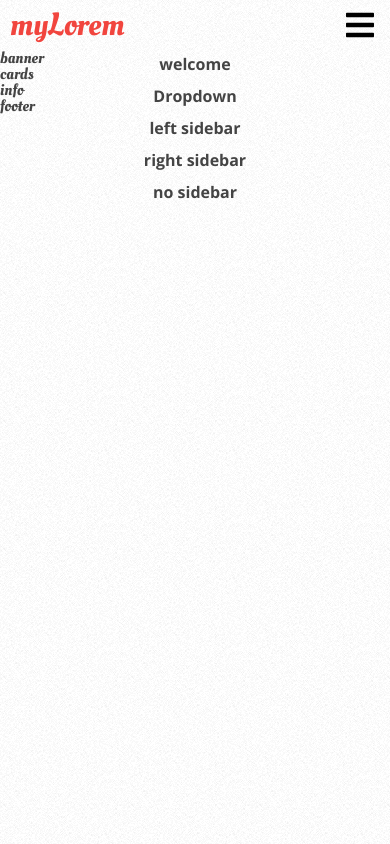
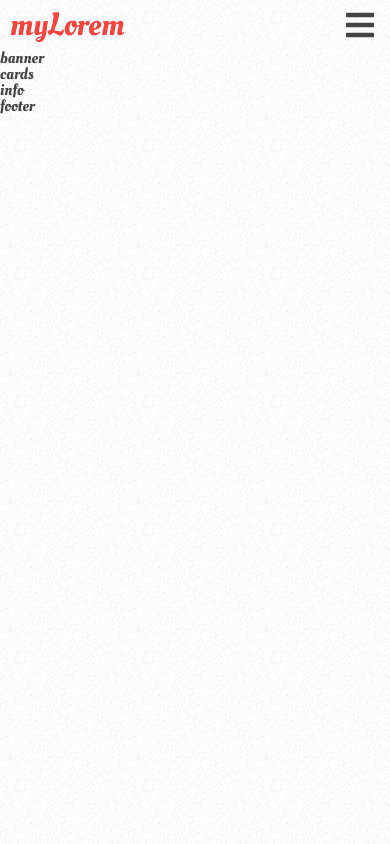
Before and after one commit to cavargasl/test-byb, a React (Create React App) app: page / in a window 390 px wide. Built offline with nearby package versions, Linux system fonts and the light colour scheme.

Commit message:
correction menuResponsive and transition

```diff
--- a/src/components/Header/Header.jsx
+++ b/src/components/Header/Header.jsx
@@ -2,15 +2,17 @@ import React, {useState} from 'react'
 import "./Header.scss"
 import {Link} from "react-router-dom"
 import { FontAwesomeIcon } from '@fortawesome/react-fontawesome'
-import { faBars, faSlash } from '@fortawesome/free-solid-svg-icons'
+import { faBars, faTimes } from '@fortawesome/free-solid-svg-icons'
 
 export default function Header() {
-  const [isMobile, setIsMobile] = useState(true)
+  const [isMobile, setIsMobile] = useState(false)
   return (
     <header className="header container">
       <h1 className="header_logo">myLorem</h1>
       <nav className="navbar">
-        <ul className={isMobile? "header_link mobile" : "header_link"}>
+        <ul className={isMobile? "header_link mobile" : "header_link"}
+          onClick={() => setIsMobile(!isMobile)}
+          >
           <li>
             <Link to="/">welcome</Link>
           </li>
@@ -28,33 +30,11 @@ export default function Header() {
           </li>
         </ul>
       </nav>
-      <button className="mobile_menu_icon">
-        {isMobile? <FontAwesomeIcon icon={faBars}/> : <FontAwesomeIcon icon={faSlash}/> }
+      <button className="mobile_menu_icon"
+        onClick={() => setIsMobile(!isMobile)}
+        >
+        {isMobile? <FontAwesomeIcon icon={faTimes}/> : <FontAwesomeIcon icon={faBars}/> }
       </button>
     </header>
   )
 }
-
-function MenuTopWeb(){
-  return(
-    <>
-      <ul className="header_menutop">
-        <li>
-          <Link to="/">welcome</Link>
-        </li>
-        <li>
-          <Link to="/">Dropdown</Link>
-        </li>
-        <li>
-          <Link to="/">left sidebar</Link>
-        </li>
-        <li>
-          <Link to="/">right sidebar</Link>
-        </li>
-        <li>
-          <Link to="/">no sidebar</Link>
-        </li>
-      </ul>
-    </>
-  )
-}
--- a/src/components/Header/Header.scss
+++ b/src/components/Header/Header.scss
@@ -20,6 +20,7 @@
       padding: .5em;
       border-radius: $default-border-radius;
       cursor: pointer;
+      transition: $default-transition;
       a{
         color: $secundary-color;
         text-decoration: none;
@@ -37,11 +38,14 @@
 
 .mobile_menu_icon{
   display: none;
+
+  transition: $default-transition;
 }
 @media screen and (max-width: $breakpoint-lg) {
   .header_link{
     display: none;
   }
+
   .mobile{
     position: absolute;
     display: block;
@@ -50,6 +54,9 @@
     top: 3em;
     width: 100%;
     text-align: center;
+    transition: $default-transition;
+    background-color: rgba(255, 255, 255, .15);
+    backdrop-filter: blur(5px);
   }
   .mobile_menu_icon{
     display: flex;
@@ -60,5 +67,6 @@
     background-color: transparent;
     font-size: 2em;
     right: 100%;
+    color: $secundary-color;
   }
 }
--- a/src/scss/variables.scss
+++ b/src/scss/variables.scss
@@ -11,6 +11,8 @@ $red-color: #f1453e;
 $font-oleo_script: 'Oleo Script', cursive;
 $font-open_sans: 'Open Sans', sans-serif;
 
+$default-transition: all .6s ease-in-out;
+
 $default-border-radius: 3px;
 
 $breakpoint-xs: 320px;
```
